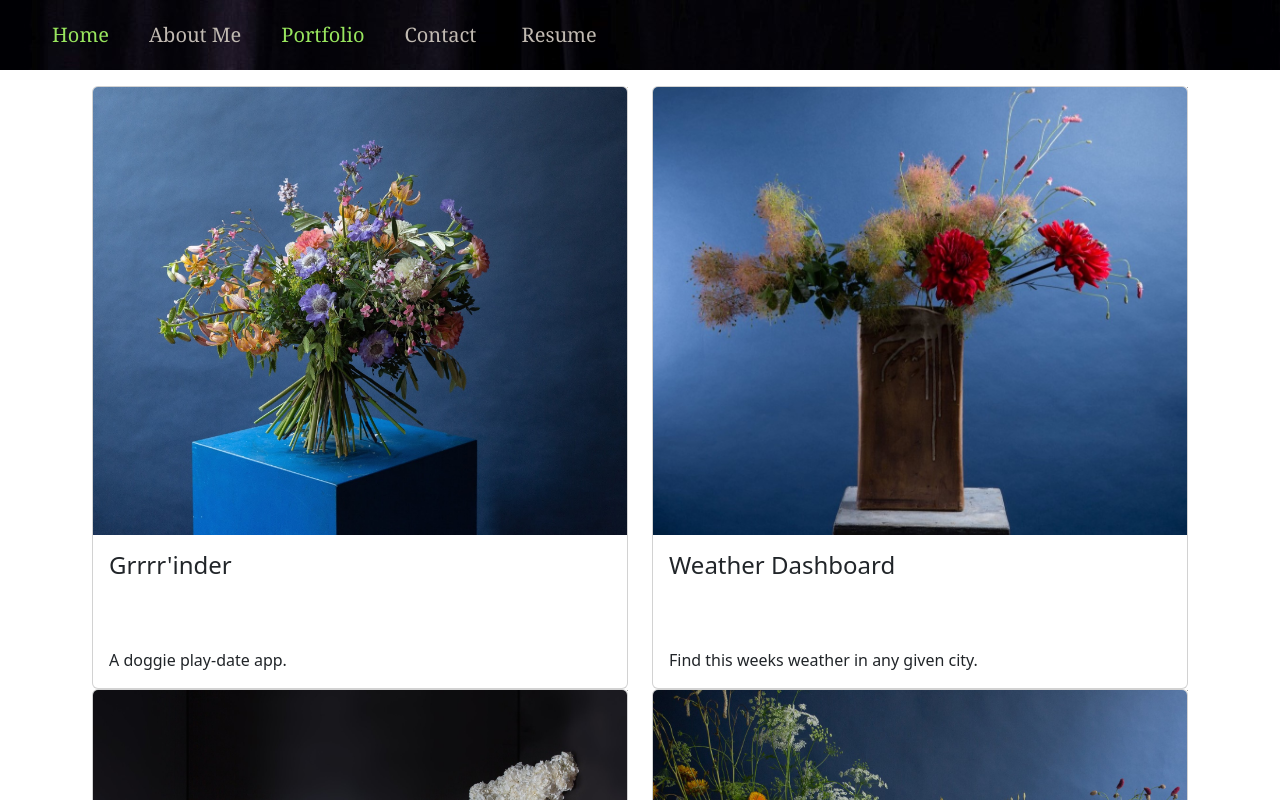
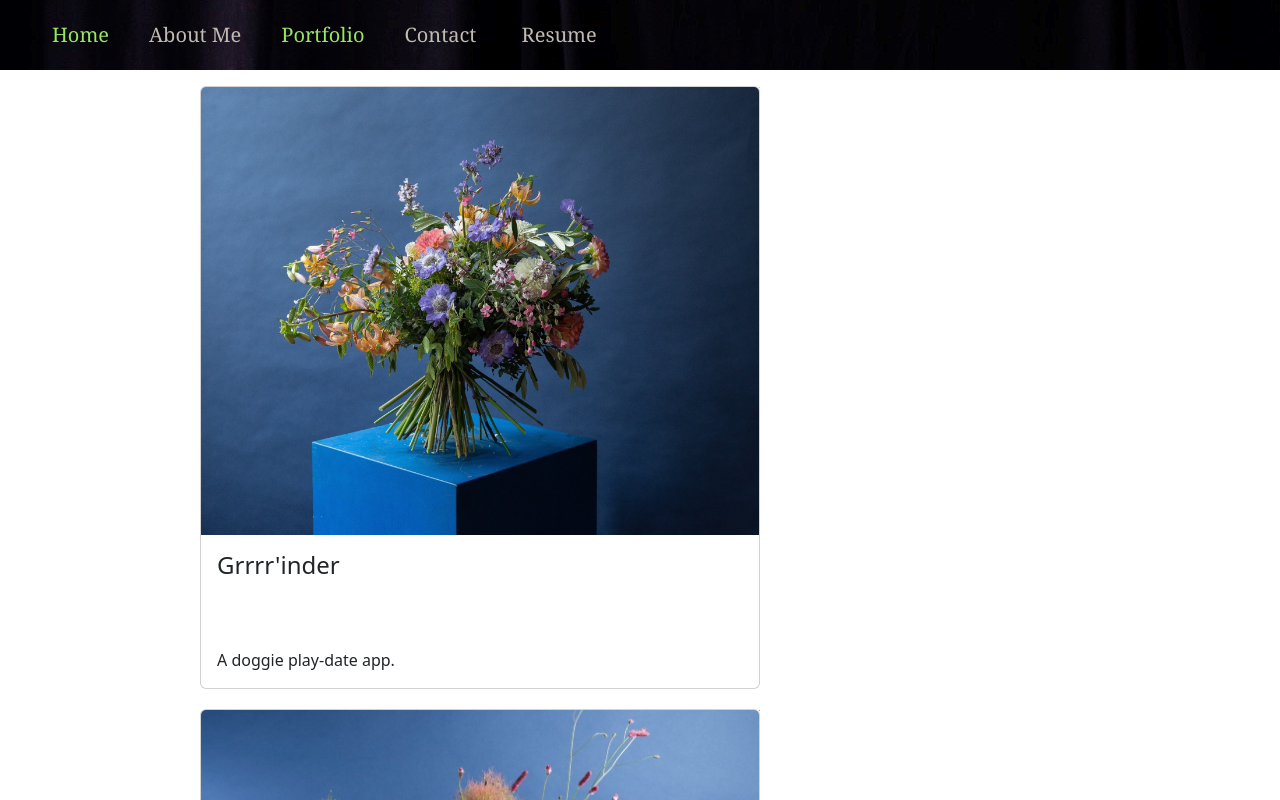
Before and after one commit to estilbee/Portfolio-React, a React (Create React App) app: page /Portfolio-React/portfolio in a window 1280 px wide. Shown: the top 800 px of the page. Built offline with nearby package versions, Linux system fonts and the light colour scheme.

Commit message:
updated project cards to display project preview with animation

```diff
--- a/src/Components/ProjectCard.js
+++ b/src/Components/ProjectCard.js
@@ -7,9 +7,9 @@ function Card(props) {
      <div>
 
          <div className = "card-div">
-            <div className="card h-100" style = {props.imageSize}>
+            <div className="imagewrapper card h-100" style = {props.imageSize}>
                 <a href = {props.link} ><img src={props.image} className="card-img-top" style={{width: "100%", height: "35vw", objectFit: "cover"}} alt={props.name} />
-                    <img src = {props.image2} alt= "grrrrinder" className = "box bottom"></img>
+                    <img src = {props.image2} alt= "projectpreview" className = "box bottom"></img>
                 </a>
                 <div className="card-body">
                     <h4 className="card-title">{props.name}</h4>
--- a/src/Components/Projects.js
+++ b/src/Components/Projects.js
@@ -18,7 +18,7 @@ function Projects () {
           image: mainimage,
           image2: grrrrinder,
           description: "A doggie play-date app.",
-          link: "https://floating-reef-00120.herokuapp.com/login"
+          link: "https://grrrrinder2.herokuapp.com/"
         },
         {
           name: "Weather Dashboard",
@@ -59,7 +59,7 @@ function Projects () {
     }
     return (
 
-      <div className= "row" style = {{justifyContent:"center"}}>
+      <div className= "card-flex" style = {{justifyContent:"center"}}>
 
         {ProjectData.map(project => {
           return (
--- a/src/index.css
+++ b/src/index.css
@@ -85,10 +85,20 @@ footer p a:hover {
   color: rgb(243, 155, 40);
 }
 
+.card-flex{
+  display:flex;
+  flex-direction: column;
+  justify-content: center;
+  margin-left: 200px;
+  margin-right: 100px;
+
+}
 
 .card-div {
   display: flex;
-  flex-direction: row;
+  flex-direction: column;
+  justify-content: center;
+  margin-bottom: 20px;
 }
 
 .form-size {
@@ -124,16 +134,16 @@ footer p a:hover {
   width:400px;
 }
 
-.box {
+.imagewrapper .box {
   position: absolute;
   width: 1px;
   height: 1px;
   transition: all .5s linear;
 }
 
-.box :hover {
-  width:360px;
-  height:360px;
+.imagewrapper:hover .box {
+  width:460px;
+  height:460px;
 }
 
 /* ^^ these .box classes are taken from my old portfolio but just seem to make the picture dissapear instead of appear in front of it */
```
